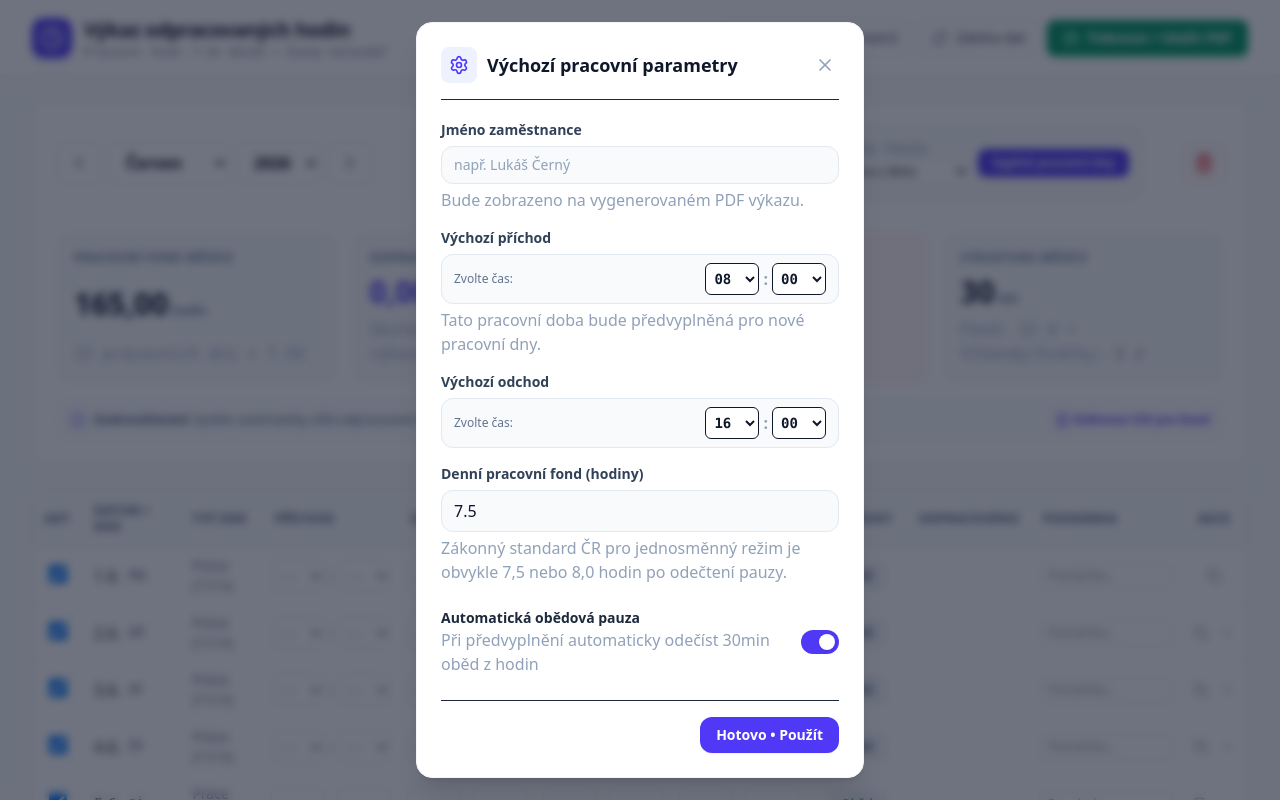
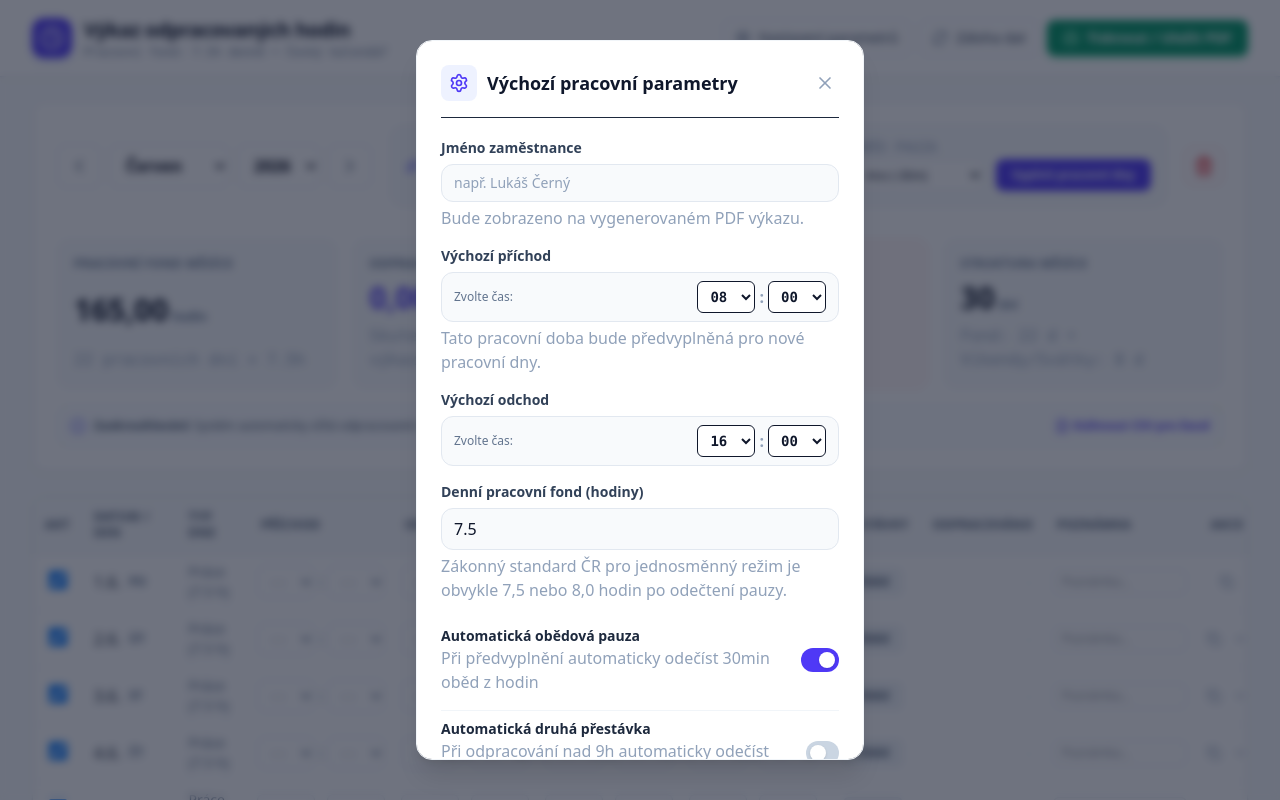
Before and after one commit to SumaraCZ/Vykaz, a React (Vite) app: page / in a window 1280 px wide. Both pictures are taken after a click on the button "Nastavení parametrů". Shown: the top 800 px of the page. Built offline with nearby package versions, Linux system fonts and the light colour scheme.

Commit message:
feat: update second break default to taken
Set default second break status to true and improve TimeSelect component UI consistency.

```diff
--- a/src/App.tsx
+++ b/src/App.tsx
@@ -41,6 +41,7 @@ const DEFAULT_SETTINGS: AppSettings = {
   defaultArrival: "08:00",
   defaultDeparture: "16:00",
   defaultLunchTaken: true,
+  defaultSecondBreakNotTaken: true,
   dailyWorkFund: 7.5,
   employeeName: "",
 };
@@ -97,14 +98,13 @@ function TimeSelect({
         value={hour}
         disabled={disabled}
         onChange={(e) => handleHourChange(e.target.value)}
-        className={`bg-white border text-sm font-mono rounded-md px-1 py-1 focus:outline-none focus:ring-1 focus:ring-indigo-500/50 cursor-pointer ${
+        className={`bg-white border text-sm font-mono rounded-md px-2 py-1 h-10 sm:h-8 min-w-[58px] focus:outline-none focus:ring-1 focus:ring-indigo-500/50 cursor-pointer transition-colors ${
           disabled
             ? "bg-slate-100 text-slate-400 border-slate-200 cursor-not-allowed"
             : hour
             ? "border-indigo-350 bg-indigo-50/15 text-slate-900 font-bold"
             : "border-slate-200 text-slate-500"
         }`}
-        style={{ minWidth: "54px", height: "32px" }}
       >
         <option value="">--</option>
         {hours.map((h) => (
@@ -118,14 +118,13 @@ function TimeSelect({
         value={minute}
         disabled={disabled}
         onChange={(e) => handleMinChange(e.target.value)}
-        className={`bg-white border text-sm font-mono rounded-md px-1 py-1 focus:outline-none focus:ring-1 focus:ring-indigo-500/50 cursor-pointer ${
+        className={`bg-white border text-sm font-mono rounded-md px-2 py-1 h-10 sm:h-8 min-w-[58px] focus:outline-none focus:ring-1 focus:ring-indigo-500/50 cursor-pointer transition-colors ${
           disabled
             ? "bg-slate-100 text-slate-400 border-slate-200 cursor-not-allowed"
             : minute
             ? "border-indigo-350 bg-indigo-50/15 text-slate-900 font-bold"
             : "border-slate-200 text-slate-500"
         }`}
-        style={{ minWidth: "54px", height: "32px" }}
       >
         {(!hour || !minute) && <option value="">--</option>}
         {activeMinutes.map((m) => (
@@ -252,6 +251,7 @@ export default function App() {
           interruptionFrom: "",
           interruptionTo: "",
           lunchTaken: settings.defaultLunchTaken,
+          secondBreakNotTaken: settings.defaultSecondBreakNotTaken ?? true,
           note: ""
         };
       }
@@ -391,6 +391,7 @@ export default function App() {
         interruptionFrom: "",
         interruptionTo: "",
         lunchTaken: settings.defaultLunchTaken,
+        secondBreakNotTaken: settings.defaultSecondBreakNotTaken ?? true,
         note: "",
         active: !rec.isWeekend && !rec.isHoliday,
       };
@@ -461,6 +462,7 @@ export default function App() {
         arrival: isCurrentlyEmpty ? settings.defaultArrival : "",
         departure: isCurrentlyEmpty ? settings.defaultDeparture : "",
         lunchTaken: settings.defaultLunchTaken,
+        secondBreakNotTaken: settings.defaultSecondBreakNotTaken ?? true,
         interruptionFrom: "",
         interruptionTo: "",
       }
@@ -635,6 +637,7 @@ export default function App() {
         arrival: settings.defaultArrival,
         departure: settings.defaultDeparture,
         lunchTaken: settings.defaultLunchTaken,
+        secondBreakNotTaken: settings.defaultSecondBreakNotTaken ?? true,
         interruptionFrom: "",
         interruptionTo: "",
       }
@@ -806,35 +809,36 @@ export default function App() {
             </div>
 
             {/* Quick Fill Actions (Desktop inline style) */}
-            <div className="bg-slate-50 border border-slate-200 rounded-xl p-3 flex flex-wrap items-center gap-3 w-full md:w-auto">
-              <span className="text-xs font-bold text-slate-600 uppercase tracking-older flex items-center gap-1.5">
+            <div className="bg-slate-50 border border-slate-200 rounded-xl p-3.5 flex flex-col lg:flex-row lg:items-center gap-3.5 w-full md:w-auto">
+              <span className="text-xs font-bold text-slate-600 uppercase tracking-wider flex items-center gap-1.5 shrink-0">
                 <Sparkles className="w-3.5 h-3.5 text-indigo-500" />
                 Hromadný import:
               </span>
 
-              <div className="flex items-center gap-2 flex-wrap text-sm">
+              <div className="flex flex-wrap items-end gap-3 text-sm w-full lg:w-auto">
                 <div className="flex items-center space-x-2">
                   <div>
-                    <label className="text-3xs text-slate-400 block -mt-1 font-mono uppercase">Příchod</label>
+                    <label className="text-3xs text-slate-400 block -mt-1 font-mono uppercase mb-0.5">Příchod</label>
                     <TimeSelect
                       value={templateArrival}
                       onChange={(val) => setTemplateArrival(val)}
                     />
                   </div>
                   <div>
-                    <label className="text-3xs text-slate-400 block -mt-1 font-mono uppercase">Odchod</label>
+                    <label className="text-3xs text-slate-400 block -mt-1 font-mono uppercase mb-0.5">Odchod</label>
                     <TimeSelect
                       value={templateDeparture}
                       onChange={(val) => setTemplateDeparture(val)}
                     />
                   </div>
                 </div>
-                <div>
-                  <label className="text-3xs text-slate-400 block -mt-1 font-mono uppercase">Oběd pauza</label>
+
+                <div className="flex-1 min-w-[110px] md:flex-none">
+                  <label className="text-3xs text-slate-400 block -mt-1 font-mono uppercase mb-0.5">Oběd pauza</label>
                   <select
                     value={templateLunchTaken ? "ano" : "ne"}
                     onChange={(e) => setTemplateLunchTaken(e.target.value === "ano")}
-                    className="bg-white border border-slate-200 rounded-md px-1.5 py-0.5 text-xs text-slate-900 focus:outline-none"
+                    className="bg-white border border-slate-200 rounded-lg px-2 text-xs text-slate-900 focus:outline-none h-10 sm:h-8 w-full cursor-pointer"
                   >
                     <option value="ano">Ano (-30m)</option>
                     <option value="ne">Ne (přičíst k v.h.)</option>
@@ -843,7 +847,7 @@ export default function App() {
 
                 <button
                   onClick={handleAutoFill}
-                  className="bg-indigo-600 hover:bg-indigo-700 text-white font-semibold text-xs px-3.5 py-1.5 rounded-lg transition shadow-xs cursor-pointer inline-flex items-center space-x-1"
+                  className="bg-indigo-600 hover:bg-indigo-700 text-white font-bold text-xs px-4 h-10 sm:h-8 rounded-lg transition shadow-xs cursor-pointer inline-flex items-center justify-center space-x-1 shrink-0"
                 >
                   <span>Vyplnit pracovní dny</span>
                 </button>
@@ -1451,7 +1455,8 @@ export default function App() {
 
                       {/* Overtime warning & time math overview */}
                       {rec.arrival && rec.departure && (
-                        <div className="flex items-center justify-between mt-3 px-2.5 py-2 bg-indigo-50/10 border border-indigo-100/10 rounded-xl text-xs">
+                        <div className="mt-3 bg-slate-50/50 border border-slate-200/60 rounded-xl p-3 space-y-2.5">
+                          <div className="flex items-center justify-between text-xs">
                             <span className="font-semibold text-slate-500">Odpracovaný čas:</span>
                             <div className="flex items-baseline space-x-1.5">
                               <span className={`text-base font-black font-mono ${isOvertime9 ? 'text-rose-600' : 'text-indigo-700'}`}>
@@ -1459,6 +1464,41 @@ export default function App() {
                               </span>
                               <span className="text-[10px] text-slate-400">({exactTimeStr})</span>
                             </div>
+                          </div>
+
+                          {/* Daily balance detail */}
+                          {(() => {
+                            const dailyFund = (rec.isWeekend || rec.isHoliday) ? 0 : settings.dailyWorkFund;
+                            const diff = roundedHours - dailyFund;
+                            if (diff > 0) {
+                              return (
+                                <div className="flex items-center justify-between text-xs pt-2 border-t border-slate-100">
+                                  <span className="text-slate-500 font-semibold">Bilance dne:</span>
+                                  <span className="inline-flex items-center px-2 py-0.5 rounded-md text-[11px] font-black bg-emerald-50 text-emerald-700 border border-emerald-100 font-mono">
+                                    +{diff.toFixed(2).replace('.', ',')} hod (přesčas)
+                                  </span>
+                                </div>
+                              );
+                            } else if (diff < 0) {
+                              return (
+                                <div className="flex items-center justify-between text-xs pt-2 border-t border-slate-100">
+                                  <span className="text-slate-500 font-semibold">Bilance dne:</span>
+                                  <span className="inline-flex items-center px-2 py-0.5 rounded-md text-[11px] font-black bg-rose-50 text-rose-700 border border-rose-100 font-mono">
+                                    {diff.toFixed(2).replace('.', ',')} hod (chybí)
+                                  </span>
+                                </div>
+                              );
+                            } else {
+                              return (
+                                <div className="flex items-center justify-between text-xs pt-2 border-t border-slate-100">
+                                  <span className="text-slate-500 font-semibold">Bilance dne:</span>
+                                  <span className="inline-flex items-center px-2 py-0.5 rounded-md text-[11px] font-black bg-slate-150 text-slate-650 border border-slate-200 font-mono">
+                                    splněno (±0)
+                                  </span>
+                                </div>
+                              );
+                            }
+                          })()}
                         </div>
                       )}
 
@@ -1657,7 +1697,7 @@ export default function App() {
               initial={{ opacity: 0, scale: 0.95, y: 15 }}
               animate={{ opacity: 1, scale: 1, y: 0 }}
               exit={{ opacity: 0, scale: 0.95, y: 15 }}
-              className="bg-white rounded-2xl shadow-xl w-full max-w-md overflow-hidden relative z-10 border border-slate-100"
+              className="bg-white rounded-2xl shadow-xl w-full max-w-md max-h-[90vh] overflow-y-auto relative z-10 border border-slate-100"
             >
               <div className="p-6">
 
@@ -1757,6 +1797,25 @@ export default function App() {
                         onClick={() => saveSettings({ ...settings, defaultLunchTaken: !settings.defaultLunchTaken })}
                         className={`w-11 h-6 rounded-full transition-colors flex items-center p-1 cursor-pointer ${
                           settings.defaultLunchTaken ? "bg-indigo-600 justify-end" : "bg-slate-300 justify-start"
+                        }`}
+                      >
+                        <span className="bg-white w-4 h-4 rounded-full shadow-sm" />
+                      </button>
+                    </div>
+                  </div>
+
+                  {/* Second break behavior defaults */}
+                  <div className="pt-2 border-t border-slate-100 mt-2">
+                    <div className="flex items-center justify-between">
+                      <div>
+                        <label className="font-semibold text-slate-800 text-sm block">Automatická druhá přestávka</label>
+                        <span className="text-3xs text-slate-400">Při odpracování nad 9h automaticky odečíst 15min druhou přestávku</span>
+                      </div>
+                      <button
+                        type="button"
+                        onClick={() => saveSettings({ ...settings, defaultSecondBreakNotTaken: !settings.defaultSecondBreakNotTaken })}
+                        className={`w-11 h-6 rounded-full transition-colors flex items-center p-1 cursor-pointer ${
+                          !settings.defaultSecondBreakNotTaken ? "bg-indigo-600 justify-end" : "bg-slate-300 justify-start"
                         }`}
                       >
                         <span className="bg-white w-4 h-4 rounded-full shadow-sm" />
--- a/src/utils.ts
+++ b/src/utils.ts
@@ -103,7 +103,7 @@ export function calculateDailyHours(
   interruptionTo: string,
   lunchTaken: boolean,
   lunchDurationMins: number = 30,
-  secondBreakNotTaken: boolean = false
+  secondBreakNotTaken: boolean = true
 ): { exactMinutes: number; roundedHours: number; exactTimeStr: string } {
   if (!arrival || !departure) {
     return { exactMinutes: 0, roundedHours: 0, exactTimeStr: "0:00" };
```
Lines whose indentation alone changed are shown as unchanged.
